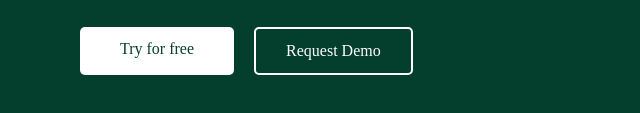
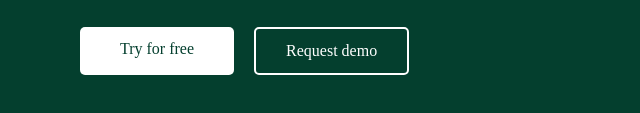
Before and after one commit to PramitBhar/Exam1, a plain HTML site: page index.html in a window 1280 px wide. Shown: the part 643-756 px from the top of the page, 640-1280 px from the left. Drawn offline with Linux system fonts and the light colour scheme.

Commit message:
New push

```diff
--- a/index.html
+++ b/index.html
@@ -112,7 +112,7 @@
                 </a>
 
                 <a class="request-demo-btn" href="#">
-                    Request Demo
+                    Request demo
                 </a>
             </div>
         </div>
```
